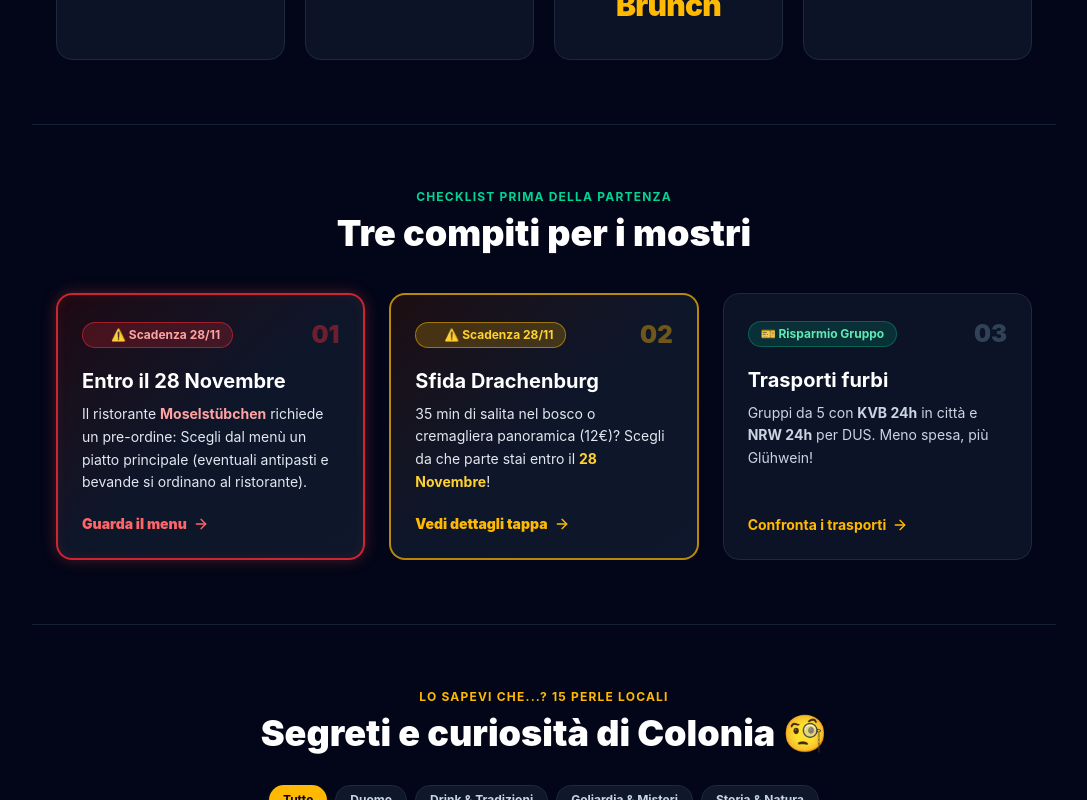
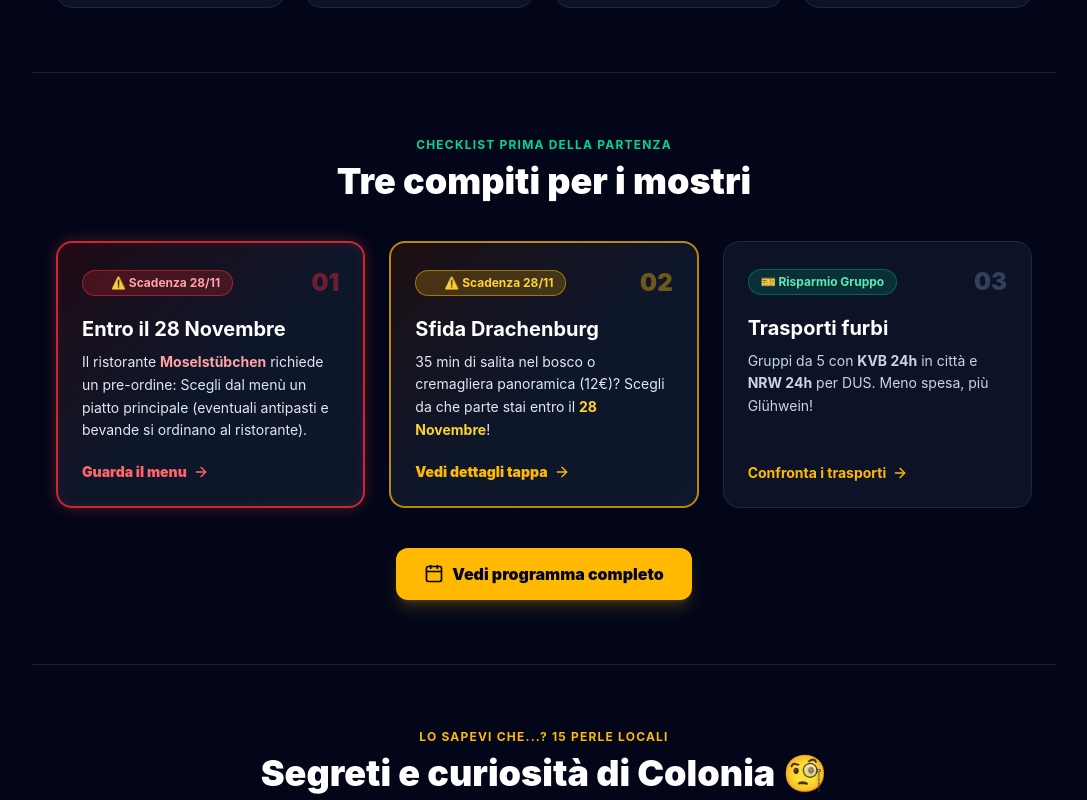
Before and after one commit to femas1/mostri-in-gita-colonia, a React (Vite) app: page / in a window 1280 px wide. Shown: the part 948-1748 px from the top of the page, without its empty margins (96-1183 px from the left). Built offline with nearby package versions, Linux system fonts and the light colour scheme.

Commit message:
Aggiornato MostriInGita e puliti file progetto

```diff
--- a/src/pages/MostriInGita.jsx
+++ b/src/pages/MostriInGita.jsx
@@ -209,7 +209,7 @@ export default function MostriInGita() {
           </div>
 
           {/* Pulsanti di navigazione diretti */}
-          <div className="flex flex-wrap justify-center gap-4">
+          {/* <div className="flex flex-wrap justify-center gap-4">
             <Link
               to="/programma"
               className="inline-flex items-center gap-2 bg-amber-400 hover:bg-amber-300 text-slate-950 font-black px-6 py-3.5 rounded-xl transition-transform hover:scale-105 shadow-lg shadow-amber-400/20"
@@ -217,7 +217,7 @@ export default function MostriInGita() {
               <Calendar className="w-5 h-5" />
               Vedi programma
             </Link>
-          </div>
+          </div> */}
         </div>
       </section>
 
@@ -349,6 +349,15 @@ export default function MostriInGita() {
             </Link>
           </div>
         </div>
+        <div className="mt-10 text-center">
+          <Link
+            to="/programma"
+            className="inline-flex items-center gap-2 bg-amber-400 hover:bg-amber-300 text-slate-950 font-black px-7 py-3.5 rounded-xl transition-transform hover:scale-105 shadow-lg shadow-amber-400/20"
+          >
+            <Calendar className="w-5 h-5" />
+            Vedi programma completo
+          </Link>
+        </div>
       </section>
 
       {/* =========================================================
```
